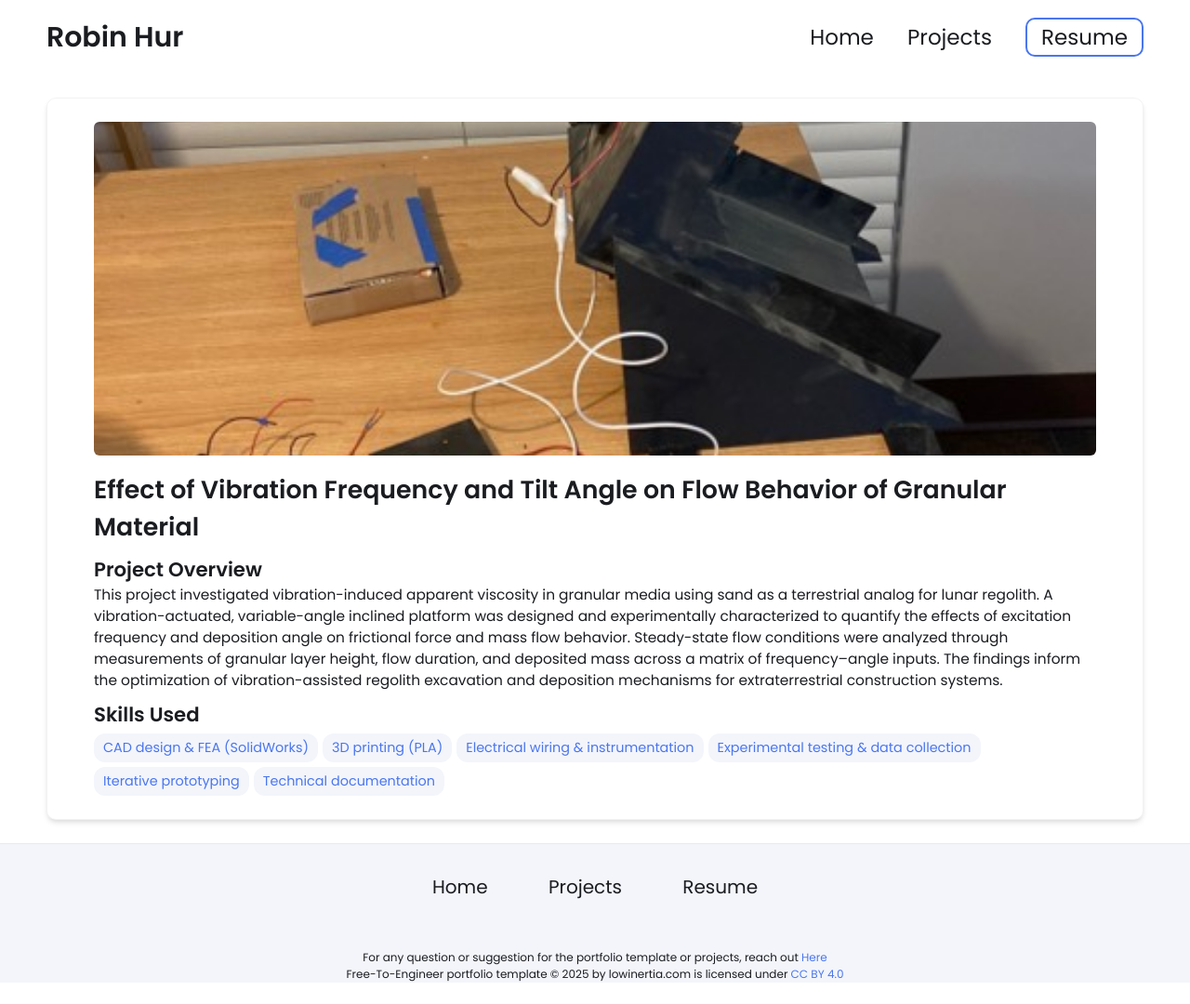
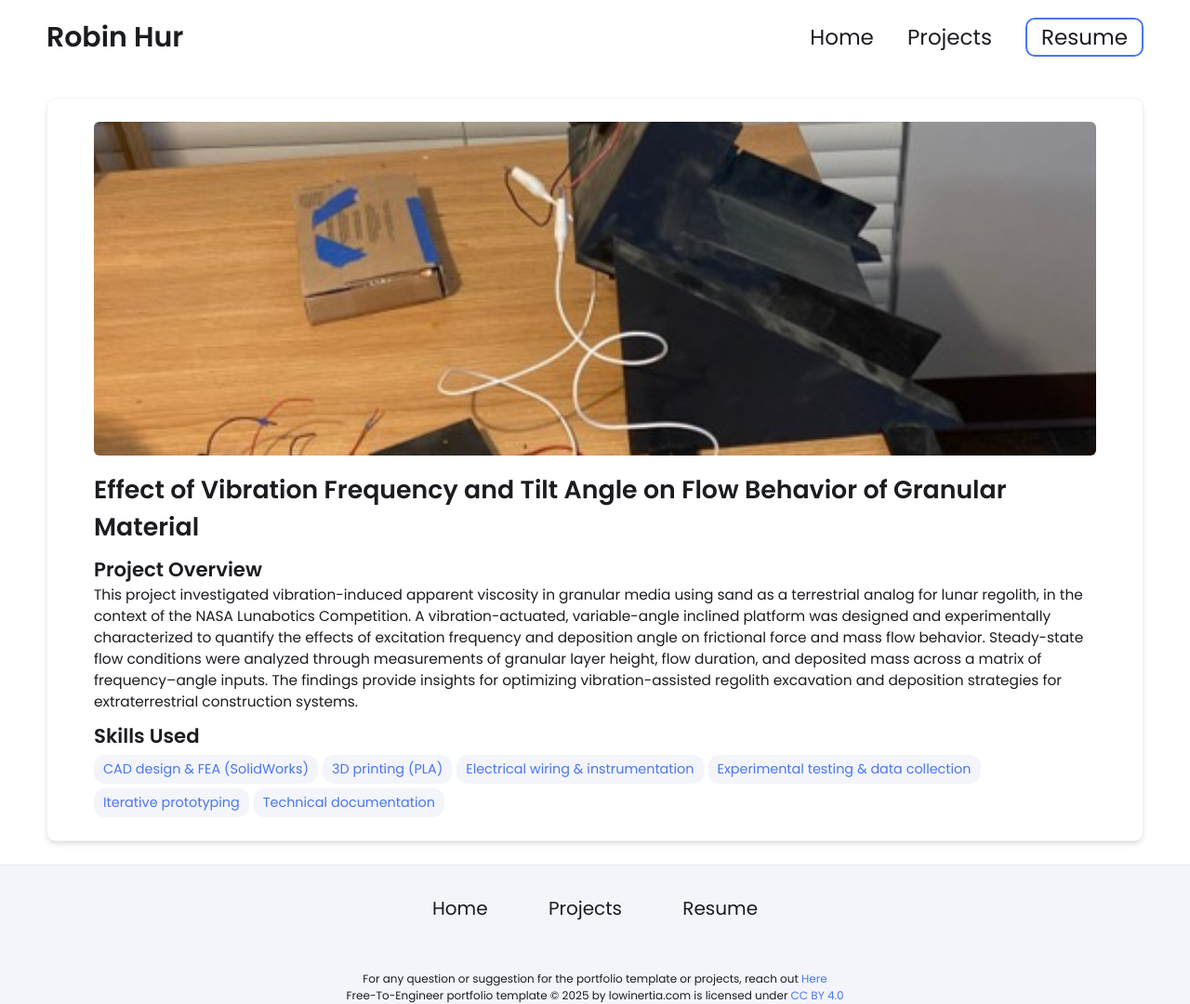
Before and after one commit to RobinKHur/RobinKHur.github.io, a Jekyll site: the page built from _projects/MARS-vibrator/index.md, in a window 1280 px wide. Shown: the whole page at 93% size. Built offline with Jekyll 4.4.1, drawn with Linux system fonts in a browser that asks for light colours; before the commit the page ends 1057 px from its top, so only the background shows below that.

Commit message:
Update index.md

```diff
--- a/_projects/MARS-vibrator/index.md
+++ b/_projects/MARS-vibrator/index.md
@@ -1,7 +1,7 @@
 ---
 layout: post
 title: Effect of Vibration Frequency and Tilt Angle on Flow Behavior of Granular Material
-description: This project investigated vibration-induced apparent viscosity in granular media using sand as a terrestrial analog for lunar regolith. A vibration-actuated, variable-angle inclined platform was designed and experimentally characterized to quantify the effects of excitation frequency and deposition angle on frictional force and mass flow behavior. Steady-state flow conditions were analyzed through measurements of granular layer height, flow duration, and deposited mass across a matrix of frequency–angle inputs. The findings inform the optimization of vibration-assisted regolith excavation and deposition mechanisms for extraterrestrial construction systems.
+description: This project investigated vibration-induced apparent viscosity in granular media using sand as a terrestrial analog for lunar regolith, in the context of the NASA Lunabotics Competition. A vibration-actuated, variable-angle inclined platform was designed and experimentally characterized to quantify the effects of excitation frequency and deposition angle on frictional force and mass flow behavior. Steady-state flow conditions were analyzed through measurements of granular layer height, flow duration, and deposited mass across a matrix of frequency–angle inputs. The findings provide insights for optimizing vibration-assisted regolith excavation and deposition strategies for extraterrestrial construction systems.
 skills:
   - CAD design & FEA (SolidWorks)
   - 3D printing (PLA)
```
